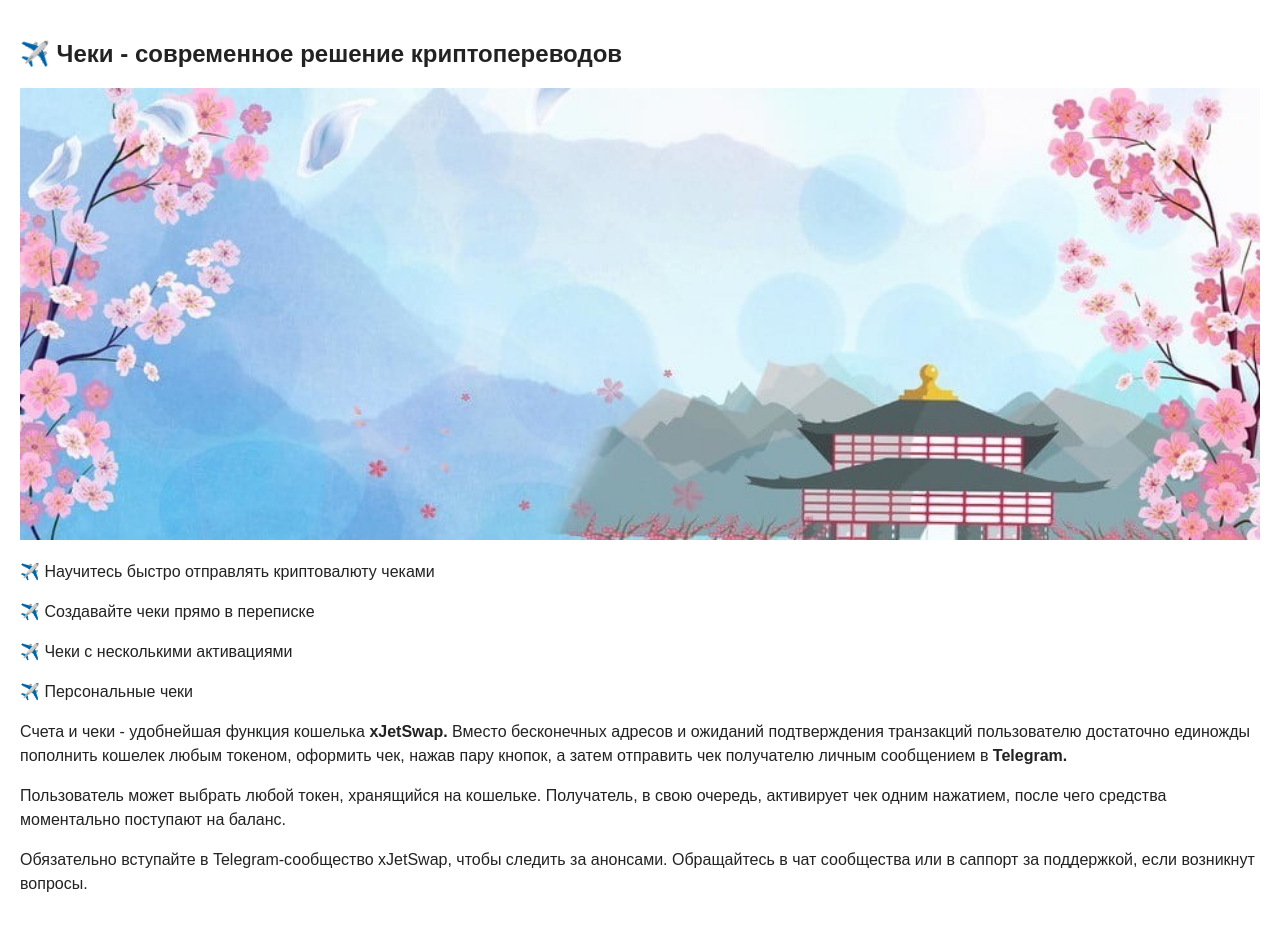
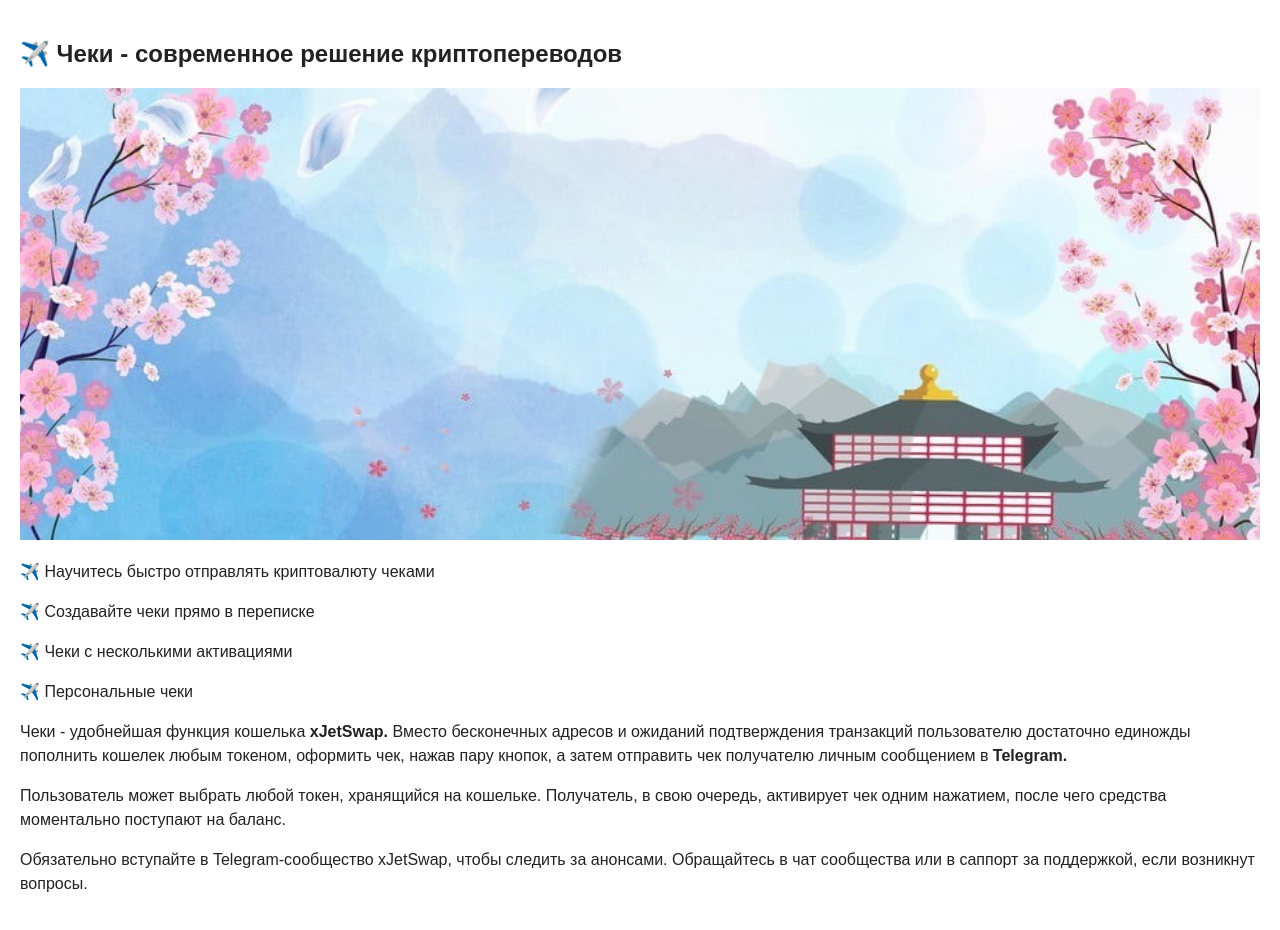
Before and after one commit to godemodegame/cheques-guide, a plain HTML site: page index.html in a window 1280 px wide. Drawn offline with Linux system fonts and the light colour scheme; a script that the page names is missing.

Commit message:
fix text

```diff
--- a/index.html
+++ b/index.html
@@ -60,7 +60,7 @@
     <a href="javascript:window.open('https://teletype.in/@xjetswap/personalcheque-guide');">✈️ Персональные чеки</a>
     </p>
     <p>
-        Счета и чеки - удобнейшая функция кошелька
+        Чеки - удобнейшая функция кошелька
         <strong>xJetSwap.</strong>
         Вместо бесконечных адресов и ожиданий подтверждения транзакций пользователю достаточно единожды пополнить кошелек любым токеном, оформить чек, нажав пару кнопок, а затем отправить чек получателю личным сообщением в
         <strong>Telegram.</strong>
```
